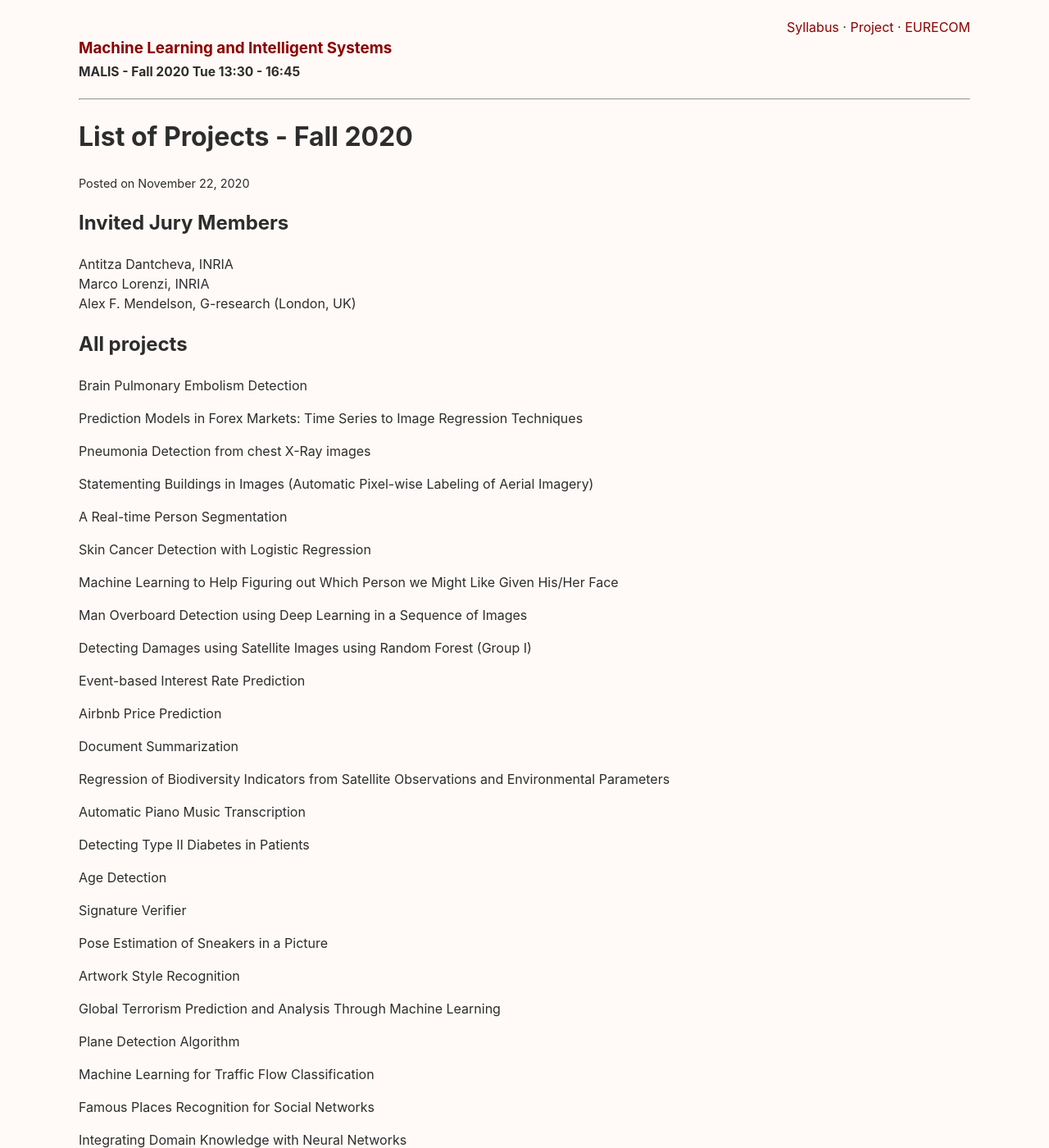
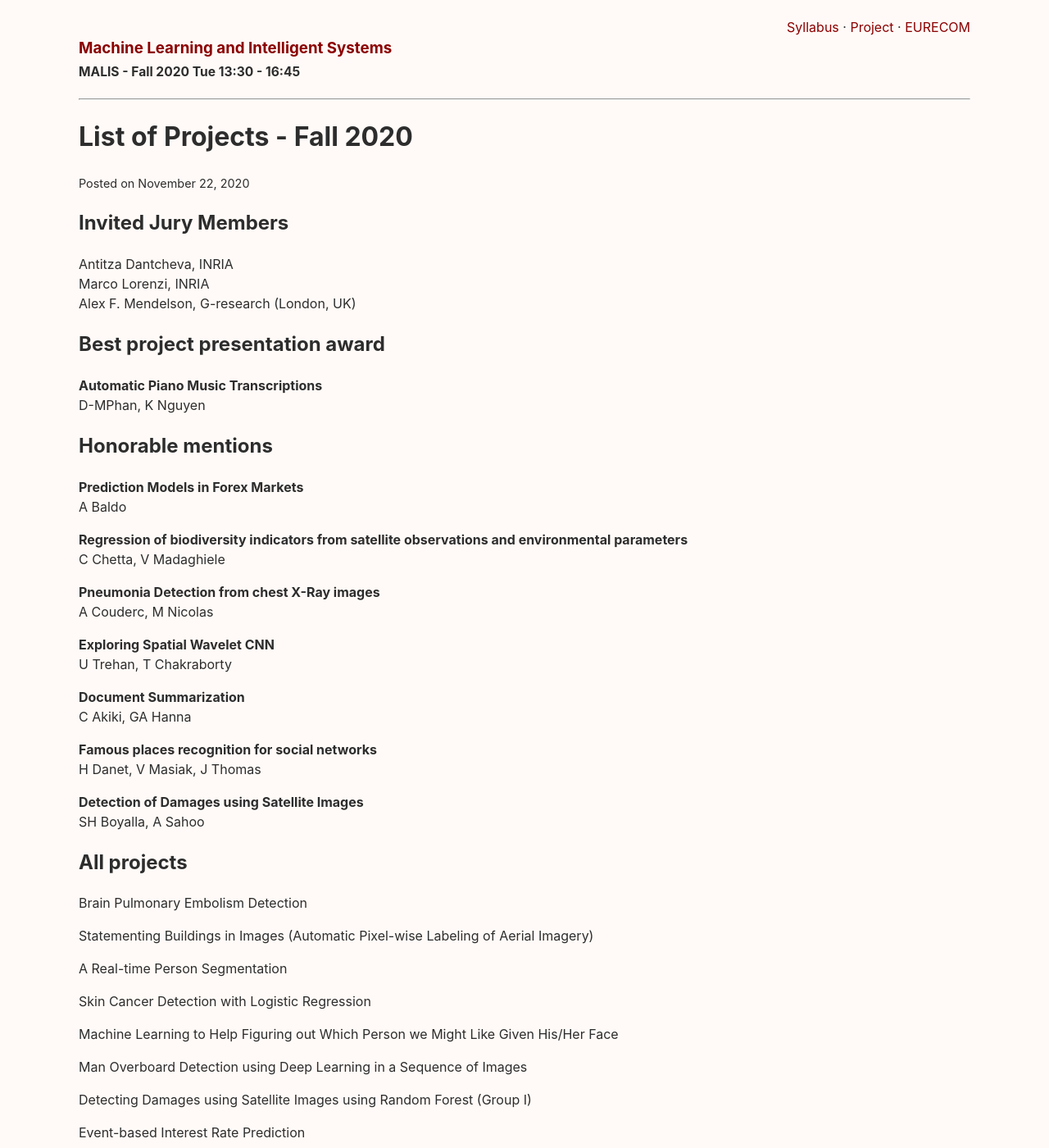
Before and after one commit to malis-course/malis-course.github.io, a Jekyll site: the page built from _posts/2020-11-22-final-projects.md, in a window 1280 px wide and 1400 px high. Shown: the whole window at 82% size. Built offline with Jekyll 4.4.1, drawn with Linux system fonts in a browser that asks for light colours; some of the changed text lies outside the part shown.

Commit message:
Update 2020-11-22-final-projects.md
Update with awards

```diff
--- a/_posts/2020-11-22-final-projects.md
+++ b/_posts/2020-11-22-final-projects.md
@@ -8,12 +8,36 @@ Antitza Dantcheva, INRIA \\
 Marco Lorenzi, INRIA \\
 Alex F. Mendelson, G-research (London, UK)
 
+
+## Best project presentation award
+**Automatic Piano Music Transcriptions**\\
+D-MPhan, K Nguyen
+
+## Honorable mentions
+**Prediction Models in Forex Markets**\\
+A Baldo
+
+**Regression of biodiversity indicators from satellite observations and environmental parameters**\\
+C Chetta, V Madaghiele
+
+**Pneumonia Detection from chest X-Ray images**\\
+A Couderc, M Nicolas
+
+**Exploring Spatial Wavelet CNN**\\
+U Trehan, T Chakraborty
+
+**Document Summarization**\\
+C Akiki, GA Hanna
+
+**Famous places recognition for social networks**\\
+H Danet, V Masiak, J Thomas
+
+**Detection of Damages using Satellite Images**\\
+SH Boyalla, A Sahoo
+
+
 ## All projects
 Brain Pulmonary Embolism Detection
-
-Prediction Models in Forex Markets: Time Series to Image Regression Techniques
-
-Pneumonia Detection from chest X-Ray images
 
 Statementing Buildings in Images (Automatic Pixel-wise Labeling of Aerial Imagery)
 
@@ -31,11 +55,7 @@ Event-based Interest Rate Prediction
 
 Airbnb Price Prediction
 
-Document Summarization
-
 Regression of Biodiversity Indicators from Satellite Observations and Environmental Parameters
-
-Automatic Piano Music Transcription
 
 Detecting Type II Diabetes in Patients
 
@@ -85,8 +103,6 @@ Predicting Human Attrition in a Company using Classification
 
 Predicting Prognosis of Patients using Survival Models
 
-SpectralNET: Exploring Wavelet-CNN for Hyperspectral Image Classification
-
 Detection of mask wearing during the Covid health crisis19
 
 Fake News Detection
```
Also changed, not shown: other parts of _posts/2020-11-22-final-projects.md (+0 -2 lines).
